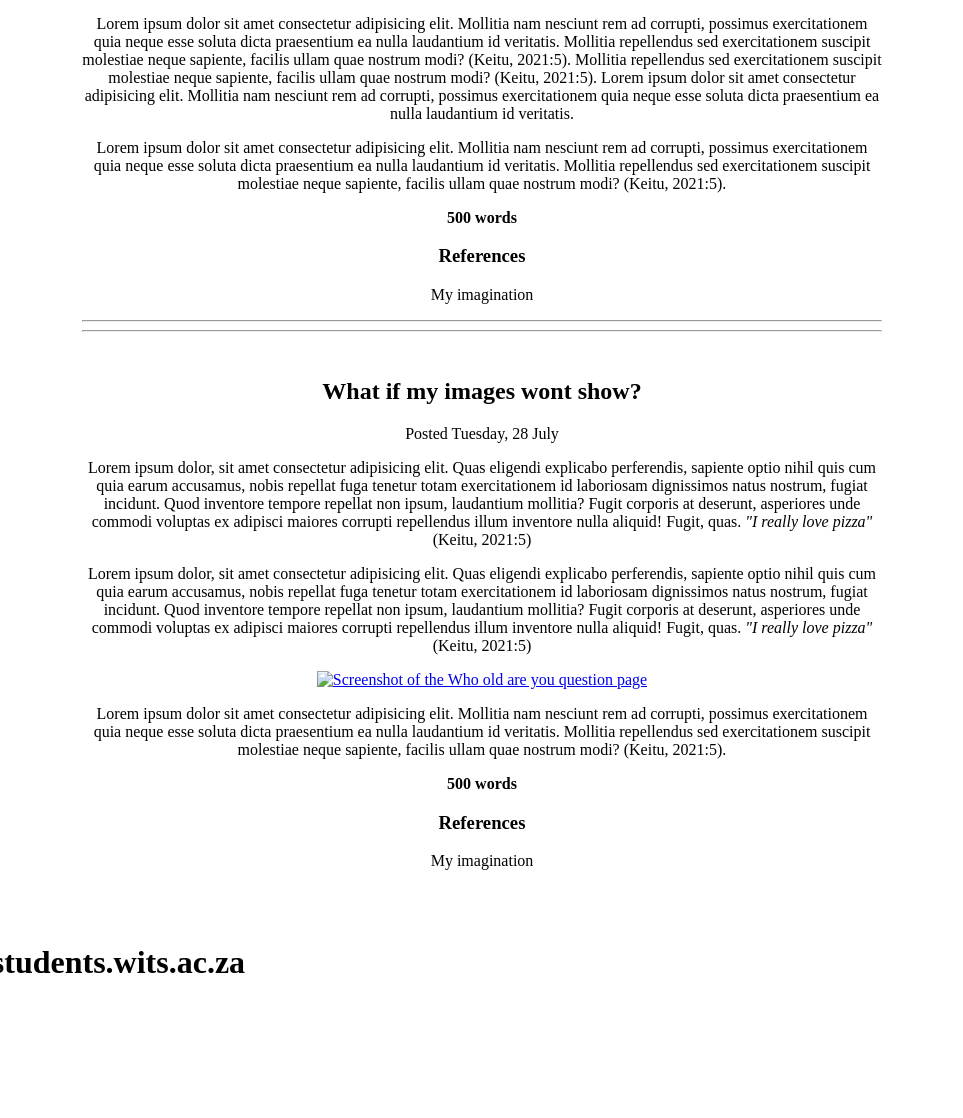
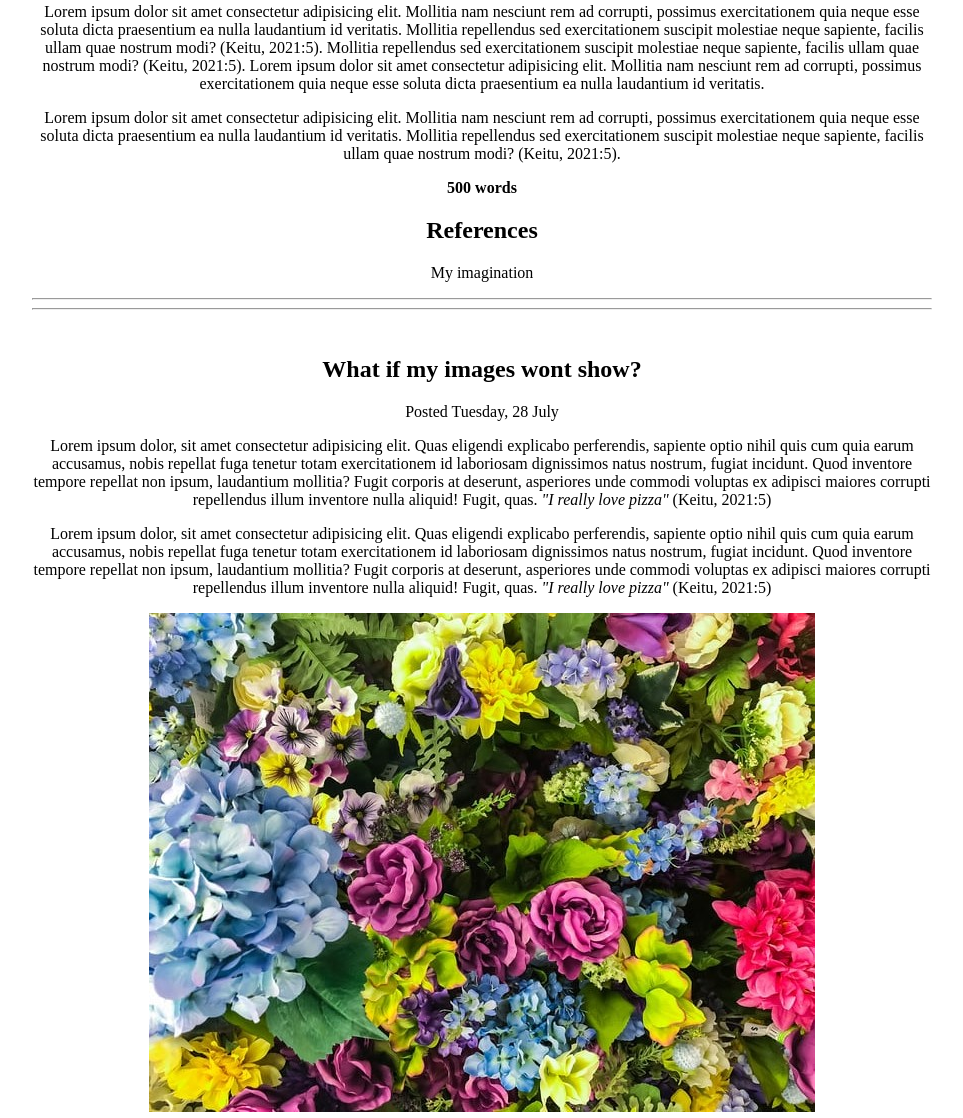
Before and after one commit to KeituBalala/WSOA3028A_LALATUT, a plain HTML site: page index.html in a window 1280 px wide. Shown: the part 1083-2201 px from the top of the page, without its empty margins (158-1121 px from the left). Before the commit the page ends 2085 px from the top, so only its background shows below. Drawn offline with Linux system fonts and the light colour scheme.

Commit message:
Update index.html

```diff
--- a/index.html
+++ b/index.html
@@ -10,8 +10,8 @@
         <nav></nav>
     </header>
 
-    <main style="max-width: 800px; text-align: center; margin: auto;">
-        <h1 style="font-size: 60px;">Keitu's Tutorial Website</h1>
+    <main class="main" style="max-width: 900px; text-align: center; margin: auto;">
+        <h1 style="font-size: 70px;">Keitu's Tutorial Website</h1>
 
         <h4>Welcome! This is a website dedicated to my tutorial sessions.</h4>
         <h4>Feel free to ask any questions.</h4>
@@ -63,7 +63,7 @@
 
             <!--References-->
             <section>
-                <h3>References</h3>
+                <h2>References</h2>
                 <p>My imagination</p>
             </section>
         </article>
@@ -93,7 +93,7 @@
                  </p>
 
                        <a href="https://thelalakei.github.io/WSOA4174A_1771810/Blogs/WireFrames.html">
-                        <img src="../images/yupyup"alt="Screenshot of the Who old are you question page">
+                        <img src="Images/LandingPage.jfif" alt="An arrangement of flowers">
                        </a>
                  <p>
                      Lorem ipsum dolor sit amet consectetur adipisicing elit. Mollitia nam nesciunt rem ad corrupti, possimus exercitationem quia neque
@@ -106,7 +106,7 @@
 
            <!--References-->
            <section>
-            <h3>References</h3>
+            <h2>References</h2>
             <p>My imagination</p>
         </section>
         </article>
```
